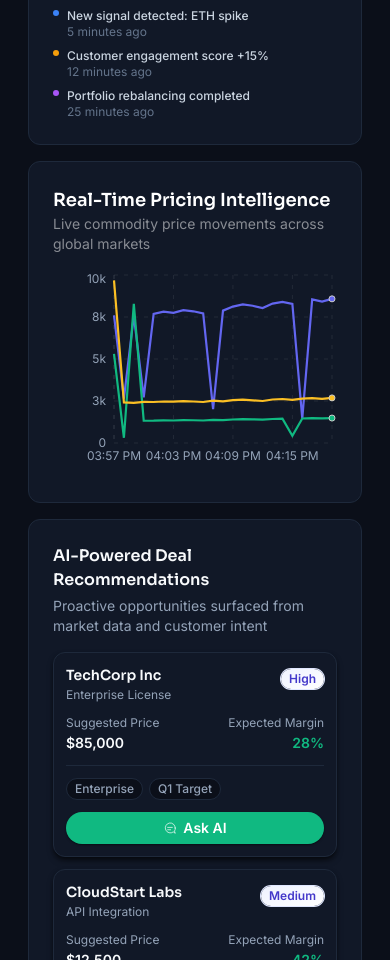
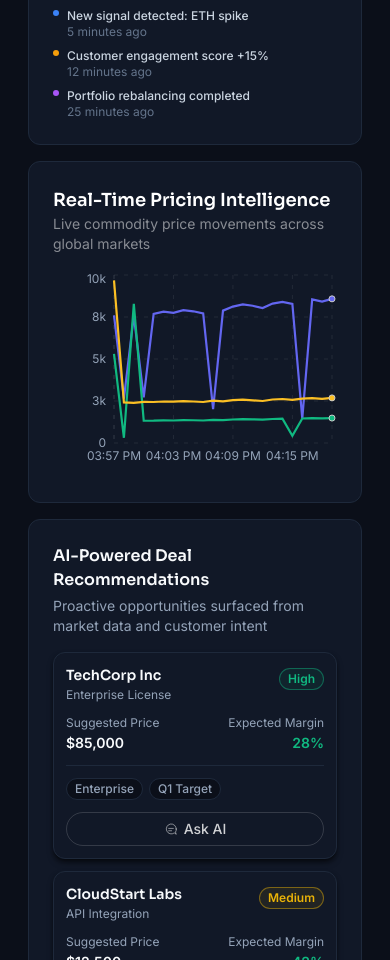
Before and after one commit to stratsync-rohit/revenue-intelligence-dashboard-tionale-v2, a React (Vite) app in the folder client/: page / in a window 390 px wide. Shown: the part 1040-2000 px from the top of the page. Built offline with nearby package versions, Linux system fonts and the light colour scheme.

Commit message:
upin  few compp.

```diff
--- a/client/src/components/DataIngestionContent.tsx
+++ b/client/src/components/DataIngestionContent.tsx
@@ -5,10 +5,10 @@ import MetricCard from "./data-ingestion/MetricCard";
 import { CardMetric, MessageBlockProps } from "./data-ingestion/types";
 
 const metrics: CardMetric[] = [
-  { title: "Messages Processed", value: "1,247", change: "+12%" },
+  { title: "Messages Processed", value: "1,247", change: "-12%" },
   { title: "Products Identified", value: "342", change: "+18%" },
   { title: "Working Capital Impact", value: "$2.4M", change: "+15%" },
-  { title: "Cash Flow Velocity", value: "18 days", change: "-6 days" },
+  { title: "Cash Flow Velocity", value: "18 days", change: "-6" },
 ];
 
 const messages: MessageBlockProps[] = [
--- a/client/src/components/data-ingestion/MetricCard.tsx
+++ b/client/src/components/data-ingestion/MetricCard.tsx
@@ -13,31 +13,74 @@ interface MetricCardProps extends CardMetric {
 }
 
 const UpIcon: React.FC = () => (
-  <svg viewBox="0 0 24 24" fill="none" aria-hidden width="12" height="12" stroke="currentColor" strokeWidth="2" strokeLinecap="round" strokeLinejoin="round">
+  <svg
+    viewBox="0 0 24 24"
+    fill="none"
+    aria-hidden
+    width="12"
+    height="12"
+    stroke="currentColor"
+    strokeWidth="2"
+    strokeLinecap="round"
+    strokeLinejoin="round"
+  >
     <path d="M12 19V6" />
     <path d="M5 12l7-7 7 7" />
   </svg>
 );
 
 const DownIcon: React.FC = () => (
-  <svg viewBox="0 0 24 24" fill="none" aria-hidden width="12" height="12" stroke="currentColor" strokeWidth="2" strokeLinecap="round" strokeLinejoin="round">
+  <svg
+    viewBox="0 0 24 24"
+    fill="none"
+    aria-hidden
+    width="12"
+    height="12"
+    stroke="currentColor"
+    strokeWidth="2"
+    strokeLinecap="round"
+    strokeLinejoin="round"
+  >
     <path d="M12 5v13" />
     <path d="M19 12l-7 7-7-7" />
   </svg>
 );
 
-const MetricCard: React.FC<MetricCardProps> = ({ title, value, change = "", style, className }) => {
+const MetricCard: React.FC<MetricCardProps> = ({
+  title,
+  value,
+  change = "",
+  style,
+  className,
+}) => {
   const raw = (change ?? "").trim();
   const lower = raw.toLowerCase();
 
-  const isDuration = /\b\d+\s*(days?|d)\b/.test(lower) || /\b(days?|d)\b/.test(lower);
-  const isPositive = raw.startsWith("+") || lower.includes(" up") || lower.includes("↑");
+  const isDuration =
+    /\b\d+\s*(days?|d)\b/.test(lower) || /\b(days?|d)\b/.test(lower);
+
+  const isPositive =
+    raw.startsWith("+") || lower.includes(" up") || lower.includes("↑");
+
   const isNegative = raw.startsWith("-") && !isDuration;
 
-  const toneClass = isNegative ? "badge-danger" : isPositive ? "badge-success" : "badge-neutral";
+  const toneClass = isNegative
+    ? "badge-danger"
+    : isPositive
+    ? "badge-success"
+    : "badge-neutral";
+
   const extraClass = isDuration ? "badge-duration" : "";
 
   const showBadge = raw.length > 0;
+
+  /* ✅ ADDITION: negative badge style override */
+  const badgeStyle: React.CSSProperties = isNegative
+    ? {
+        backgroundColor: "rgb(239 68 68)", // medium red
+        color: "#ffffff", // white text
+      }
+    : {};
 
   return (
     <article
@@ -58,7 +101,12 @@ const MetricCard: React.FC<MetricCardProps> = ({ title, value, change = "", styl
             className={`badge ${toneClass} ${extraClass}`}
             title={raw}
             aria-hidden={false}
-            style={{ display: "inline-flex", alignItems: "center", gap: 6 }}
+            style={{
+              display: "inline-flex",
+              alignItems: "center",
+              gap: 6,
+              ...badgeStyle, // ✅ applied here
+            }}
           >
             {isPositive && !isDuration && <UpIcon />}
             {isNegative && !isDuration && <DownIcon />}
--- a/client/src/components/overview/DealsSection.tsx
+++ b/client/src/components/overview/DealsSection.tsx
@@ -19,6 +19,34 @@ const ChatIcon = ({ className = "h-4 w-4" }: { className?: string }) => (
     />
   </svg>
 );
+
+const getLikelihoodStyle = (likelihood: string) => {
+  const l = likelihood.toLowerCase();
+
+  if (l.includes("high")) {
+    return {
+      bg: "rgba(16, 185, 129, 0.08)",
+      border: "rgba(16, 185, 129, 0.45)",
+      text: "rgb(16 185 129)",
+    };
+  }
+
+  if (l.includes("medium")) {
+    return {
+      bg: "rgba(234, 179, 8, 0.08)",
+      border: "rgba(234, 179, 8, 0.45)",
+      text: "rgb(234 179 8)",
+    };
+  }
+
+  // Low / default
+  return {
+    bg: "rgba(100, 116, 139, 0.08)",
+    border: "rgba(100, 116, 139, 0.45)",
+    text: "rgb(100 116 139)",
+  };
+};
+
 
 export type Deal = {
   company: string;
@@ -79,10 +107,32 @@ const DealsSection: React.FC<DealsSectionProps> = ({ deals, onAskAI }) => {
 
               {/* probability pill */}
               <div className="flex-shrink-0">
-                <span className="inline-flex items-center rounded-full bg-gradient-to-br from-indigo-50 to-white px-2 sm:px-3 py-0.5 sm:py-1 text-xs sm:text-sm font-semibold text-indigo-700 ring-1 ring-indigo-100">
-                  {d.likelihood}
-                </span>
-              </div>
+  {(() => {
+    const style = getLikelihoodStyle(d.likelihood);
+
+    return (
+      <span
+        className="
+          inline-flex items-center
+          rounded-full
+          px-2 sm:px-3
+          py-0.5 sm:py-1
+          text-xs sm:text-sm
+          font-semibold
+        "
+        style={{
+          backgroundColor: style.bg,
+          border: `1px solid ${style.border}`,
+          color: style.text,
+          boxShadow: "none",
+        }}
+      >
+        {d.likelihood}
+      </span>
+    );
+  })()}
+</div>
+
             </div>
 
             {/* middle: price + margin */}
@@ -122,12 +172,9 @@ const DealsSection: React.FC<DealsSectionProps> = ({ deals, onAskAI }) => {
               <div className="flex items-center gap-2 w-full sm:w-auto">
                 <button
                   onClick={() => onAskAI?.(d.company)}
-                  className="w-full sm:w-auto flex items-center justify-center gap-1.5 sm:gap-2 rounded-full px-3 sm:px-4 py-1.5 sm:py-2 text-sm sm:text-base font-semibold text-white transition-all touch-manipulation active:scale-[0.98]"
-                  style={{ backgroundColor: 'rgb(var(--color-success))', boxShadow: 'var(--shadow-sm)' }}
-                  onMouseEnter={(e) => e.currentTarget.style.backgroundColor = 'rgb(var(--color-hover-success))'}
-                  onMouseLeave={(e) => e.currentTarget.style.backgroundColor = 'rgb(var(--color-success))'}
+                  className="btn-ask-ai w-full sm:w-auto"
                 >
-                  <ChatIcon className="h-3.5 w-3.5 sm:h-4 sm:w-4 text-white" />
+                  <ChatIcon className="h-3.5 w-3.5 sm:h-4 sm:w-4 text-white/70" />
                   Ask AI
                 </button>
               </div>
--- a/client/src/components/overview/SignalsSection.tsx
+++ b/client/src/components/overview/SignalsSection.tsx
@@ -67,14 +67,9 @@ const SignalsSection: React.FC<SignalsSectionProps> = ({
           >
             {/* DESKTOP ABSOLUTE BADGE (inside card, near metrics) */}
             <div className="hidden md:block absolute top-3 sm:top-4 right-4 sm:right-6">
-              <div
-                className="inline-flex items-center gap-1.5 rounded-full border border-emerald-200 bg-emerald-50 px-2.5 sm:px-3 py-0.5 sm:py-1 text-xs sm:text-sm font-semibold leading-none"
-                aria-hidden="true"
-              >
-                <span className="text-emerald-700">{s.margin}</span>
-                <span className="text-emerald-600 text-xs sm:text-sm font-medium">
-                  margin
-                </span>
+              <div className="badge-margin-desktop" aria-hidden="true">
+                <span className="margin-value">{s.margin}</span>
+                <span className="margin-label">margin</span>
               </div>
             </div>
 
@@ -93,14 +88,9 @@ const SignalsSection: React.FC<SignalsSectionProps> = ({
 
                   {/* mobile badge (shows next to title) */}
                   <div className="md:hidden flex-shrink-0">
-                    <div
-                      className="inline-flex items-center gap-1 rounded-full border border-emerald-200 bg-emerald-50 px-2 py-0.5 text-[10px] font-semibold leading-none"
-                      aria-hidden="true"
-                    >
-                      <span className="text-emerald-700">{s.margin}</span>
-                      <span className="text-emerald-600 text-[10px] font-medium">
-                        margin
-                      </span>
+                    <div className="badge-margin-mobile" aria-hidden="true">
+                      <span className="margin-value">{s.margin}</span>
+                      <span className="margin-label">margin</span>
                     </div>
                   </div>
                 </div>
@@ -153,15 +143,13 @@ const SignalsSection: React.FC<SignalsSectionProps> = ({
             <div className="flex w-full justify-end mr-10">
             <button
   onClick={() => onAskAI?.(s.name)}
-                className="flex items-center justify-center gap-1.5 sm:gap-2 rounded-full px-3 sm:px-4 py-1.5 sm:py-2 text-sm sm:text-base font-semibold text-white touch-manipulation transition-all"
-                style={{ backgroundColor: 'rgb(var(--color-success))', boxShadow: 'var(--shadow-sm)' }}
-                onMouseEnter={(e) => e.currentTarget.style.backgroundColor = 'rgb(var(--color-hover-success))'}
-                onMouseLeave={(e) => e.currentTarget.style.backgroundColor = 'rgb(var(--color-success))'}
   aria-label={`Ask AI about ${s.name}`}
+  className="btn-ask-ai"
 >
-                <ChatIcon className="h-3.5 w-3.5 sm:h-4 sm:w-4 text-white" />
+  <ChatIcon className="h-3.5 w-3.5 sm:h-4 sm:w-4 text-white/70" />
   Ask AI
 </button>
+
             </div>
           </article>
         ))}
--- a/client/src/index.css
+++ b/client/src/index.css
@@ -299,6 +299,101 @@ html {
     background-clip: text;
   }
 
+
+  .btn-ask-ai {
+    display: flex;
+    align-items: center;
+    justify-content: center;
+    gap: 0.375rem;
+    border-radius: 9999px;
+    padding: 0.375rem 0.75rem;
+    font-size: 0.875rem;
+    line-height: 1.25rem;
+    font-weight: 500;
+    color: rgba(255, 255, 255, 0.8);
+    border: 1px solid rgba(255, 255, 255, 0.15);
+    background-color: transparent;
+    transition: all 200ms cubic-bezier(0.4, 0, 0.2, 1);
+    touch-action: manipulation;
+  }
+
+  .btn-ask-ai:hover {
+    background-color: rgba(255, 255, 255, 0.05);
+    color: rgba(255, 255, 255, 1);
+  }
+
+  @media (min-width: 640px) {
+    .btn-ask-ai {
+      gap: 0.5rem;
+      padding: 0.5rem 1rem;
+      font-size: 1rem;
+      line-height: 1.5rem;
+    }
+  }
+
+  /* Margin Badge - Desktop */
+  .badge-margin-desktop {
+    display: inline-flex;
+    align-items: center;
+    gap: 0.375rem;
+    border-radius: 9999px;
+ border: 1px solid rgba(34, 197, 94, 0.25);
+    background-color: transparent;
+    padding: 0.125rem 0.625rem;
+    font-size: 0.75rem;
+    line-height: 1rem;
+    font-weight: 600;
+    line-height: 1;
+  }
+
+  .badge-margin-desktop .margin-value {
+    color: rgb(4 120 87);
+  }
+
+  .badge-margin-desktop .margin-label {
+    color: rgb(5 150 105);
+    font-size: 0.75rem;
+    line-height: 1rem;
+    font-weight: 500;
+  }
+
+  @media (min-width: 640px) {
+    .badge-margin-desktop {
+      padding: 0.25rem 0.75rem;
+      font-size: 0.875rem;
+      line-height: 1.25rem;
+    }
+
+    .badge-margin-desktop .margin-label {
+      font-size: 0.875rem;
+      line-height: 1.25rem;
+    }
+  }
+
+  /* Margin Badge - Mobile */
+  .badge-margin-mobile {
+    display: inline-flex;
+    align-items: center;
+    gap: 0.25rem;
+    border-radius: 9999px;
+   border: 1px solid rgba(34, 197, 94, 0.25);
+    background-color: transparent;
+    padding: 0.125rem 0.5rem;
+    font-size: 10px;
+    font-weight: 600;
+    line-height: 1;
+  }
+
+  .badge-margin-mobile .margin-value {
+    color: rgb(4 120 87);
+  }
+
+  .badge-margin-mobile .margin-label {
+    color: rgb(5 150 105);
+    font-size: 10px;
+    font-weight: 500;
+  }
+
   .glass {
     background: rgba(255, 255, 255, 0.7);
     backdrop-filter: blur(10px);
@@ -504,3 +599,81 @@ input::placeholder, textarea::placeholder {
 .chat-input-textarea {
   @apply w-full resize-none bg-transparent text-sm sm:text-base text-slate-700 placeholder:text-slate-400 focus:outline-none;
 }
+
+/* Action Button - Primary variant */
+.action-btn-primary {
+  @apply
+    w-full sm:w-auto
+    rounded-xl
+    px-5 py-2.5
+    text-sm font-medium
+    transition-all duration-200
+    active:scale-[0.98];
+
+  background-color: rgba(16, 185, 129, 0.08);
+  color: rgb(var(--color-success));
+  border: 1px solid rgba(16, 185, 129, 0.45);
+  box-shadow: none;
+}
+
+.action-btn-primary:hover {
+  background-color: rgba(16, 185, 129, 0.14);
+  box-shadow: none;
+}
+
+/* Action Button - Secondary variant */
+.action-btn-secondary {
+  @apply
+    w-full sm:w-auto
+    rounded-xl
+    px-5 py-2.5
+    text-sm font-medium
+    transition-all duration-200
+    active:scale-[0.98];
+
+  background-color: transparent;
+  color: rgb(var(--color-text-primary));
+  border: 1px solid rgb(var(--color-border-light));
+  box-shadow: none;
+}
+
+.action-btn-secondary:hover {
+  background-color: rgba(255, 255, 255, 0.04);
+}
+/* Ingested Status Badge — Button-style */
+.badge-ingested {
+  display: inline-flex;
+  align-items: center;
+  gap: 0.4rem;
+
+  border-radius: 9999px;
+  padding: 0.25rem 0.75rem;
+
+  background-color: rgba(16, 185, 129, 0.08); /* subtle transparent green */
+  border: 1px solid rgba(16, 185, 129, 0.45);
+
+  font-size: 0.75rem;
+  line-height: 1rem;
+  font-weight: 500;
+
+  color: rgb(16 185 129); /* green text */
+
+  box-shadow: none; /* ❌ no shadow */
+}
+
+@media (min-width: 640px) {
+  .badge-ingested {
+    font-size: 0.875rem;
+    line-height: 1.25rem;
+    padding: 0.3rem 0.85rem;
+  }
+}
+
+/* Green dot inside badge */
+.badge-ingested-dot {
+  display: inline-block;
+  height: 0.4rem;
+  width: 0.4rem;
+  border-radius: 9999px;
+  background-color: rgb(16 185 129);
+}
```
Also changed, not shown: client/src/components/data-ingestion/ActionButton.tsx (+9 -7 lines), client/src/components/data-ingestion/MessageBlock.tsx (+7 -7 lines). Lines whose indentation alone changed are shown as unchanged.
